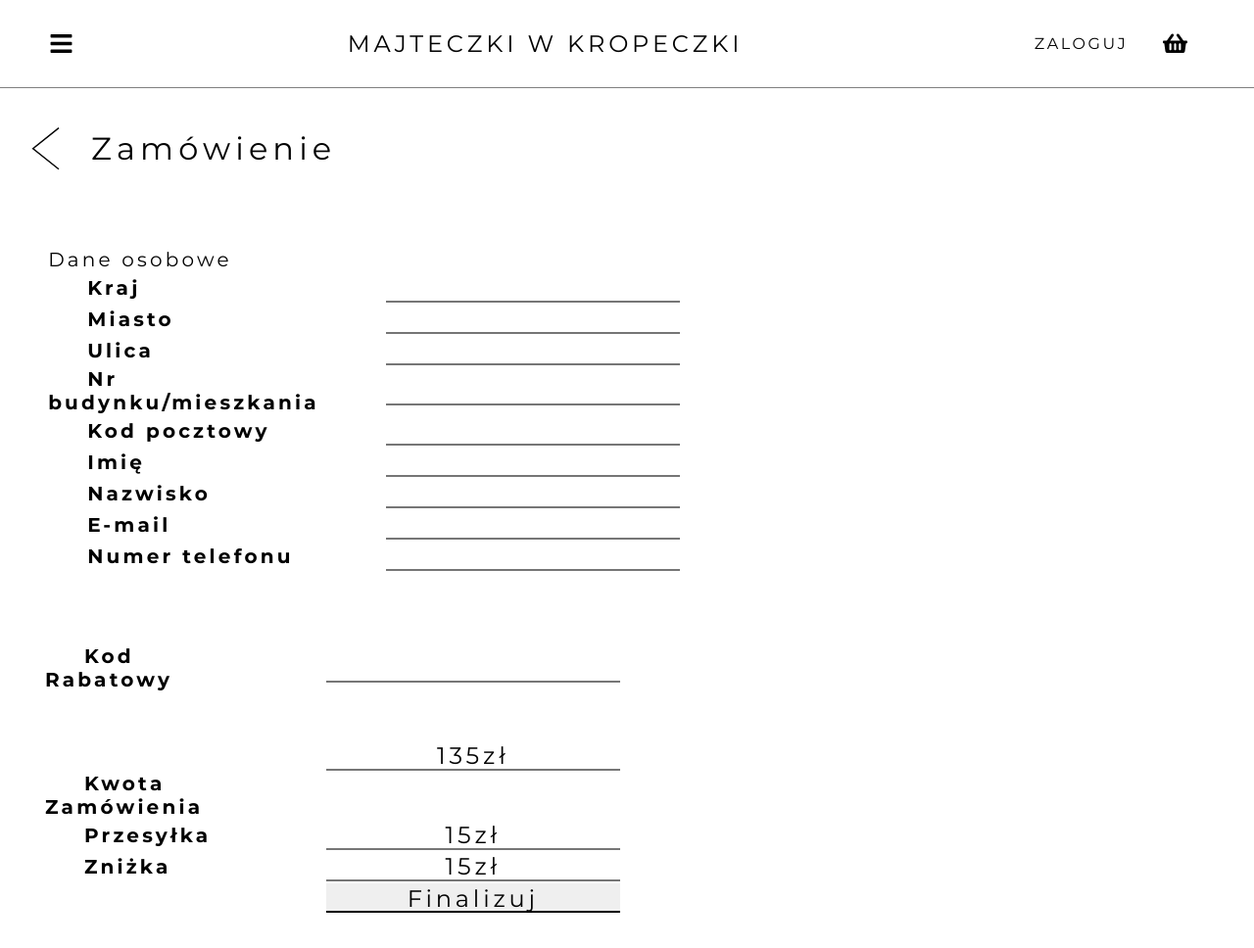
After one commit to xLaider/OnlineShop-Lingerie, a PHP site: the page made by app/views/order.php in a window 1280 px wide. The commit adds this page. Shown: the whole page at 98% size. Run offline with PHP 8.4, Linux system fonts and the light colour scheme; the template is opened without the code that fills it, so the values that code supplies are empty; some libraries are stand-ins or nearby versions.

Commit message:
Database script (WIP) and order view (needs styling)

```diff
--- /dev/null
+++ b/app/views/order.php
@@ -0,0 +1,111 @@
+
+<link rel="stylesheet" href="./css/navBar.css" />
+
+<link rel="stylesheet" href="./css/order.css" />
+
+</head>
+<main>
+    <nav class="header">
+        <img class="menu-icon" src="./assets/images/menu.svg" alt="Menu" onclick="openNav()">
+
+        <h1 class="logo">
+            <a href="<?php echo URLROOT ?>">MAJTECZKI W KROPECZKI</a>
+        </h1>
+        <?php if (isset($_SESSION['userData'])) : ?>
+            <a href="<?php echo URLROOT . "/index/logout" ?>">WYLOGUJ <?php  ?></a>
+        <?php else : ?>
+            <a href="<?php echo URLROOT . "/login" ?>">ZALOGUJ</a>
+        <?php endif; ?>
+        <a href="<?php echo URLROOT . "/cart" ?>">
+            <img class="menu-icon" src="./assets/images/cart.svg" alt="Menu"></span>
+        </a>
+        <div id="mySidenav" class="sidenav">
+            <a href="javascript:void(0)" class="closebtn" onclick="closeNav()">&times;</a>
+            <a href="#">Kobieta</a>
+            <a href="#">Mężczyzna</a>
+            <a href="#">Dzieci</a>
+        </div>
+    </nav>
+    <script>
+        //Sidebar
+        function openNav() {
+            document.getElementById("mySidenav").style.width = "250px";
+        }
+
+        function closeNav() {
+            document.getElementById("mySidenav").style.width = "0";
+        }
+    </script>
+
+    <!-- End of navbar -->
+    <div>
+
+        <h2>
+            <img class="arrowLeft" src='./assets/images/arrowleft.svg' style='width:10%'>
+            <a href="">Zamówienie</a>
+        </h2>
+    <div class="hero">
+
+            <div>
+            <table>
+                <form action="" method="POST">
+                    <tr>
+                        <th>Dane osobowe</th>
+                    </tr>
+            <tr><td><div class="product"><label for="Country">Kraj</label></div></td>
+                <td><input type="text" name="Country"></td>
+            </tr>
+            <tr><td><div class="product"><label for="City">Miasto</label></div></td>
+                <td><input type="text" name="City"></td>
+            </tr>
+            <tr><td><div class="product"><label for="Street">Ulica</label></div></td>
+                <td><input type="text" name="Street"></td>
+            </tr>
+            <tr><td><div class="product"><label for="Number">Nr budynku/mieszkania</label></div></td>
+                <td><input type="text" name="Number"></td>
+            </tr>
+            <tr><td><div class="product"><label for="PostCode">Kod pocztowy</label></div></td>
+                <td><input type="text" name="PostCode"></td>
+            </tr>
+            <tr><td><div class="product"><label for="Name">Imię</label></div></td>
+                <td><input type="text" name="Name"></td>
+            </tr>
+            <tr><td><div class="product"><label for="Surname">Nazwisko</label></div></td>
+                <td><input type="text" name="Surname"></td>
+            </tr>
+            <tr><td><div class="product"><label for="Email">E-mail</label></div></td>
+                <td><input type="text" name="Email"></td>
+            </tr>
+            <tr><td><div class="product"><label for="PhoneNumber">Numer telefonu</label></div></td>
+                <td><input type="text" name="PhoneNumber"></td>
+            </tr>
+            </table>
+            </div>
+
+        <div>
+            <table>
+            <tr><td><div class="product"><label for="DiscountCode">Kod Rabatowy</label></div></td>
+                <td><input type="text" name="DiscountCode"></td>
+            </tr>
+            <tr><td>
+                <div class="gap">
+                    <div class="product"><label for="Price">Kwota Zamówienia</label></div></td>
+                    <td><input type="text" name="Price" readonly value="135zł"></td>
+            </tr>
+            <tr><td><div class="product"><label for="Shipment">Przesyłka</label></div></td>
+                <td><input type="text" name="Shipment" readonly value="15zł"></td>
+            </tr>
+            <tr><td><div class="product"><label for="DiscountValue">Zniżka</label></div></td>
+                <td><input type="text" name="DiscountValue" readonly value="15zł"></td>
+            </tr>
+            <tr><td><div class="product"></div></td>
+                <td><input type="submit" name="finalize" value="Finalizuj"></td>
+            </tr>
+
+            </table>
+            </form>
+        </div>
+
+    </div>
+
+    </div>
--- a/app/views/product.php
+++ b/app/views/product.php
@@ -6,7 +6,6 @@
 <link rel="stylesheet" href="./css/product.css" /></head>
 <nav class="header">
     <img class="menu-icon" src="./assets/images/menu.svg" alt="Menu"  onclick="openNav()">
-
     <h1 class="logo">
         <a href="<?php echo URLROOT?>">MAJTECZKI W KROPECZKI</a>
     </h1>
--- /dev/null
+++ b/public/css/order.css
@@ -0,0 +1,71 @@
+h2{
+    width: 291px;
+height: 71px;
+left: 146px;
+top: 109px;
+
+font-family: Montserrat;
+font-style: normal;
+font-weight: normal;
+font-size: 32px;
+line-height: 39px;
+display: flex;
+align-items: center;
+
+}
+.arrowLeft{
+    margin: 1em;
+}
+
+.personalData{
+    display: flex;
+flex-direction: row;
+flex-wrap: wrap;
+justify-content: center;
+align-items: center;
+align-content: center;
+font-size: 22px;
+}
+
+label{
+    margin: 1em;
+    margin-top: 1em;
+    margin-bottom: 1em;
+    padding: 1em;
+    gap: 1em;
+}
+
+input{
+    height:30px;
+    width: 300px;
+}
+table{
+    display: flex;
+    flex-direction: row;
+    flex-wrap: wrap;
+    justify-content: center;
+    align-items: center;
+    flex-direction: column;
+    align-content: center;
+    text-align: Left;
+    padding: 5%;
+    font-size: 20px;
+
+}
+table td, th{
+    padding: 0 10px;
+}
+label{
+    font-weight: bold;
+}
+.hero{
+    display: flex;
+flex-direction: row;
+flex-wrap: wrap;
+justify-content: space-between;
+align-items: flex-start;
+align-content: center;
+}
+.gap{
+    margin-top: 4em;
+}
```
Also changed, not shown: app/majteczki.sql (added, +142 -0 lines).
